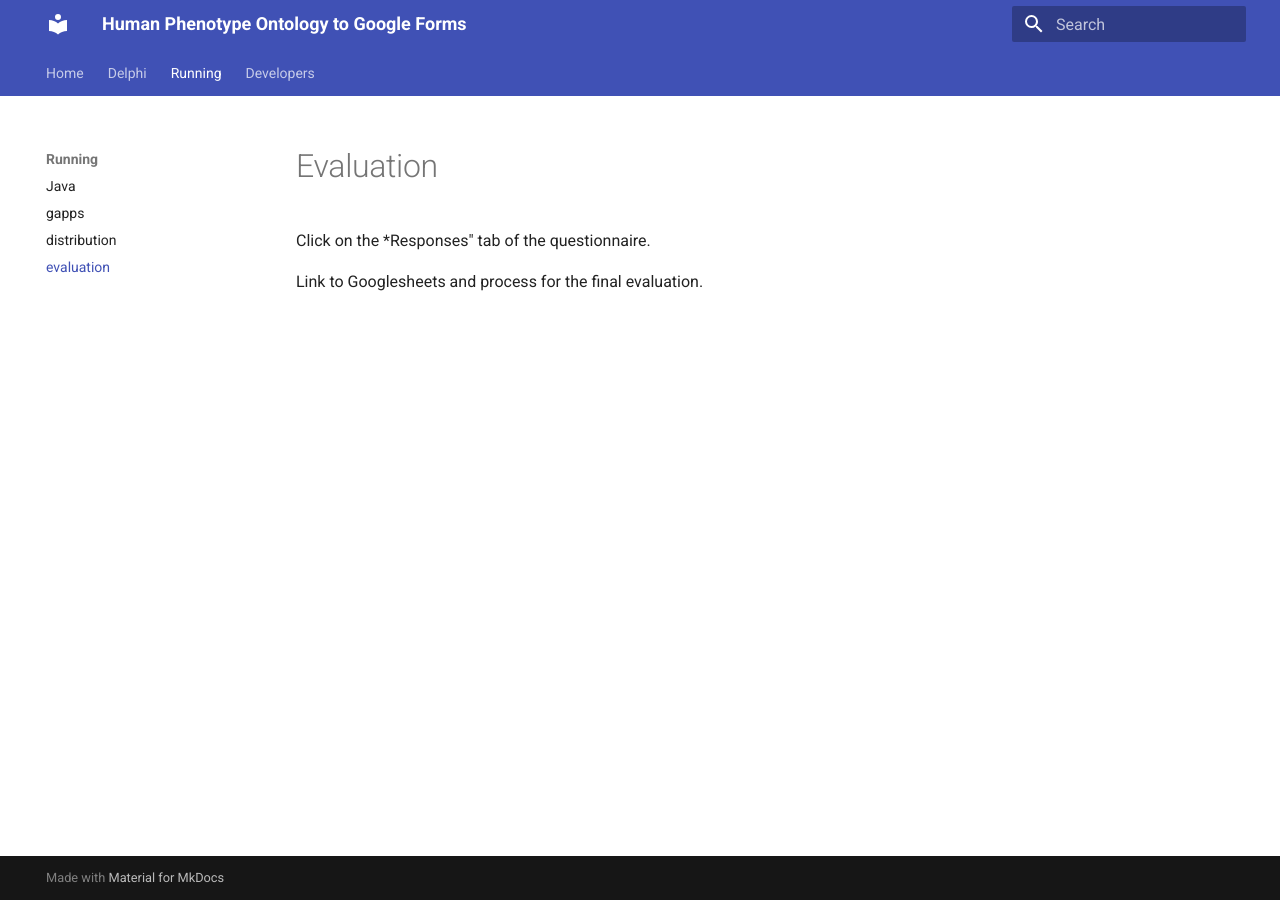
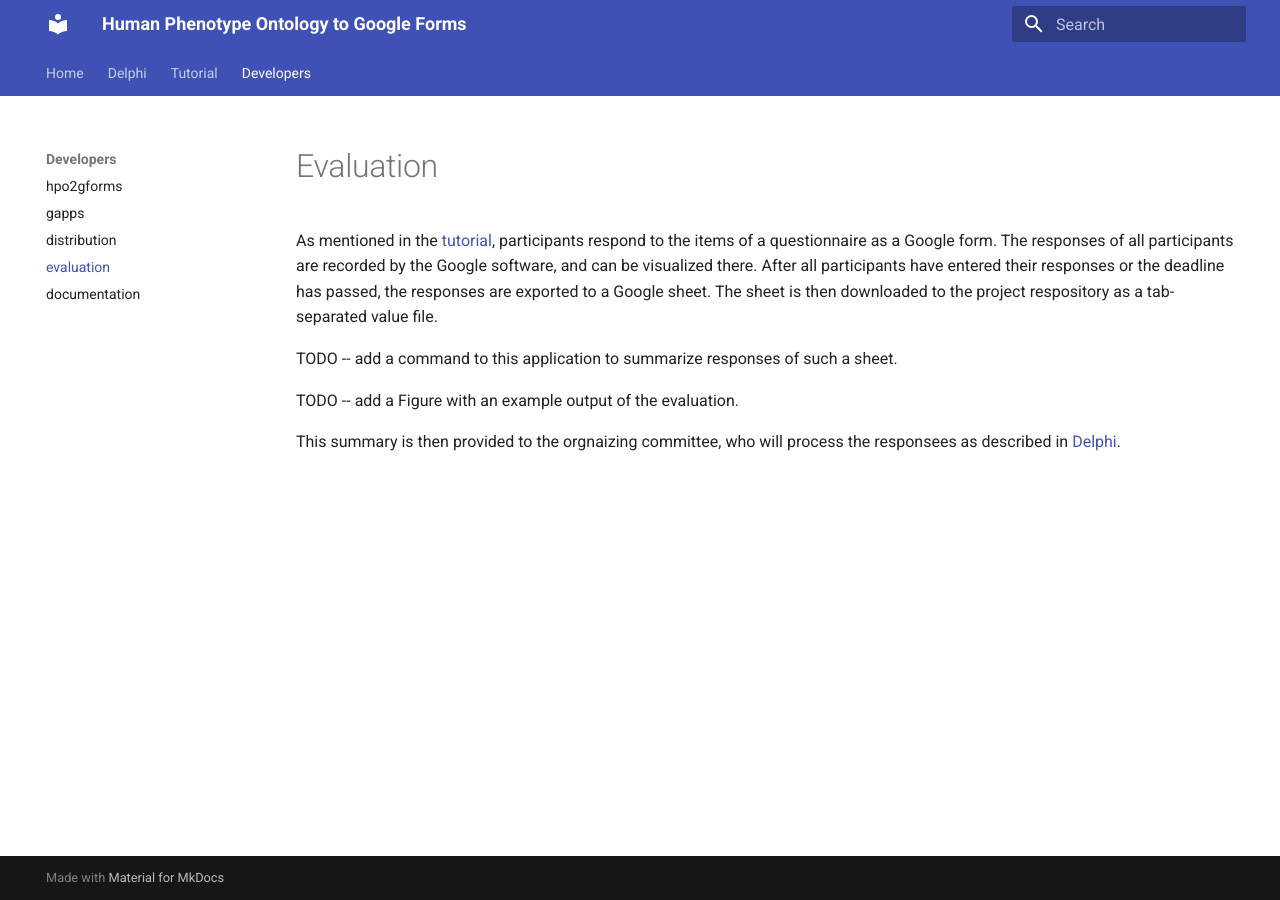
Before and after one commit to monarch-initiative/hpo2gforms, an MkDocs documentation site: the page built from docs/evaluation.md, in a window 1280 px wide. Built offline with MkDocs 1.6.1 and Material for MkDocs 9.7.7, drawn with Linux system fonts in a browser that asks for light colours.

Commit message:
documentation

```diff
--- a/docs/evaluation.md
+++ b/docs/evaluation.md
@@ -1,5 +1,14 @@
 # Evaluation
 
-Click on the *Responses" tab of the questionnaire.
+As mentioned in the [tutorial](tutorial.md), participants respond to the items of a questionnaire as a Google form.
+The responses of all participants are recorded by the Google software, and can be visualized there. After all participants have entered their
+responses or the deadline has passed, the responses are exported to a Google sheet. The sheet is then downloaded to the project respository as
+a tab-separated value file.
 
-Link to Googlesheets and process for the final evaluation.
+TODO -- add a command to this application to summarize responses of such a sheet.
+
+
+TODO -- add a Figure with an example output of the evaluation.
+
+
+This summary is then provided to the orgnaizing committee, who will process the responsees as described in [Delphi](delphi.md).
--- a/mkdocs.yaml
+++ b/mkdocs.yaml
@@ -43,10 +43,10 @@ markdown_extensions:
 nav:
   - Home: 'index.md'
   - Delphi: 'delphi.md'
-  - Running:
-      - Java: 'hpo2gforms.md'
+  - Tutorial: 'tutorial.md'
+  - Developers:
+      - hpo2gforms: 'hpo2gforms.md'
       - gapps: "gapps.md"
       - distribution: "distribution.md"
       - evaluation: "evaluation.md"
-  - Developers:
-      - Documentation: 'documentation.md'
+      - documentation: "documentation.md"
```
Also changed, not shown: docs/delphi.md (+3 -8 lines), docs/img/abn_cognitive_process.png (added).
